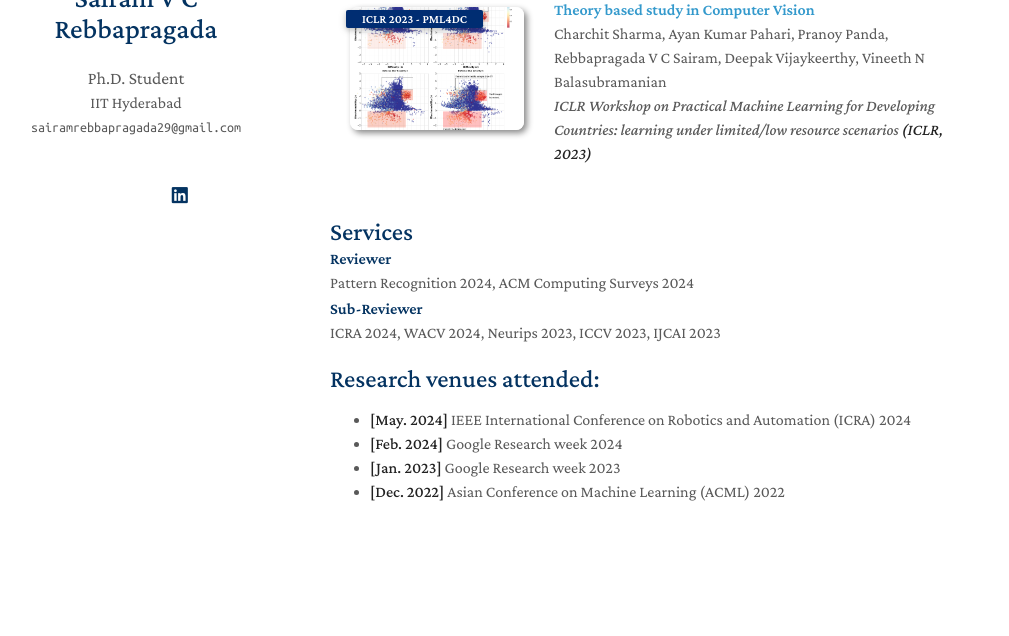
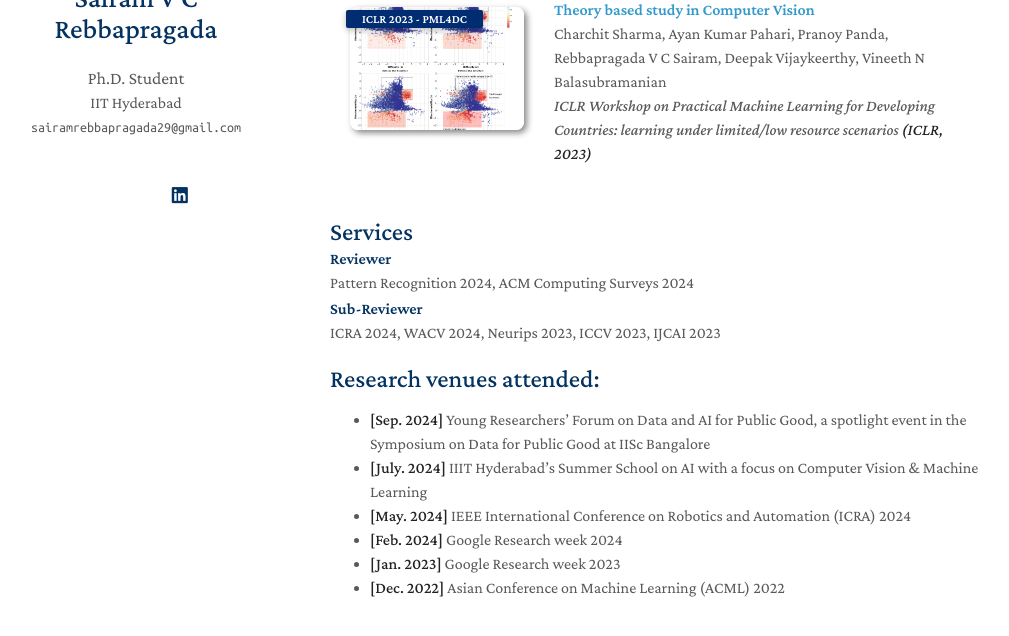
Before and after one commit to sairamrebbapragada/sairamrebbapragada.github.io, a Jekyll site: the page built from index.md, in a window 1280 px wide and 900 px high, scrolled down 1536 px, cut to the strip 206-842 px from the top of the window. Shown: the whole strip, without its empty margins (140-1149 px from the left). Built offline with Jekyll 4.4.1, drawn with Linux system fonts in a browser that asks for light colours; nearby versions of some CDN libraries; a style sheet for code colours, icons or effects is not loaded; our own code applies the rules of GitHub Pages for plain Markdown files; before the commit the page ends 2340 px from its top, so only the background shows below that.

Commit message:
Update index.md

```diff
--- a/index.md
+++ b/index.md
@@ -47,6 +47,8 @@ with focus on Computer Vision & Machine Learning
 {% include_relative _includes/services.md %}
 
 ## Research venues attended:
+- **[Sep. 2024]** Young Researchers’ Forum on Data and AI for Public Good, a spotlight event in the Symposium on Data for Public Good at IISc Bangalore
+- **[July. 2024]** IIIT Hyderabad's Summer School on AI with a focus on Computer Vision & Machine Learning
 - **[May. 2024]** IEEE International Conference on Robotics and Automation (ICRA) 2024
 - **[Feb. 2024]** Google Research week 2024
 - **[Jan. 2023]** Google Research week 2023
```
